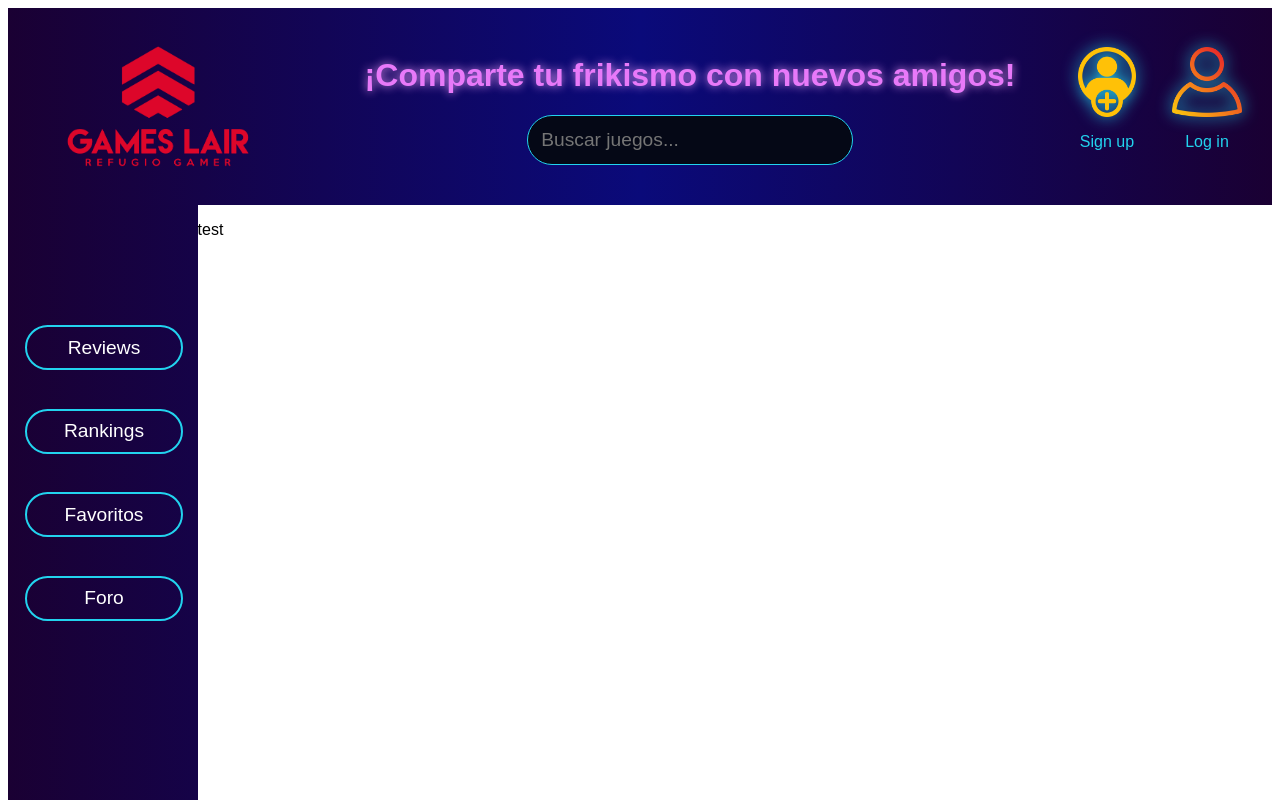
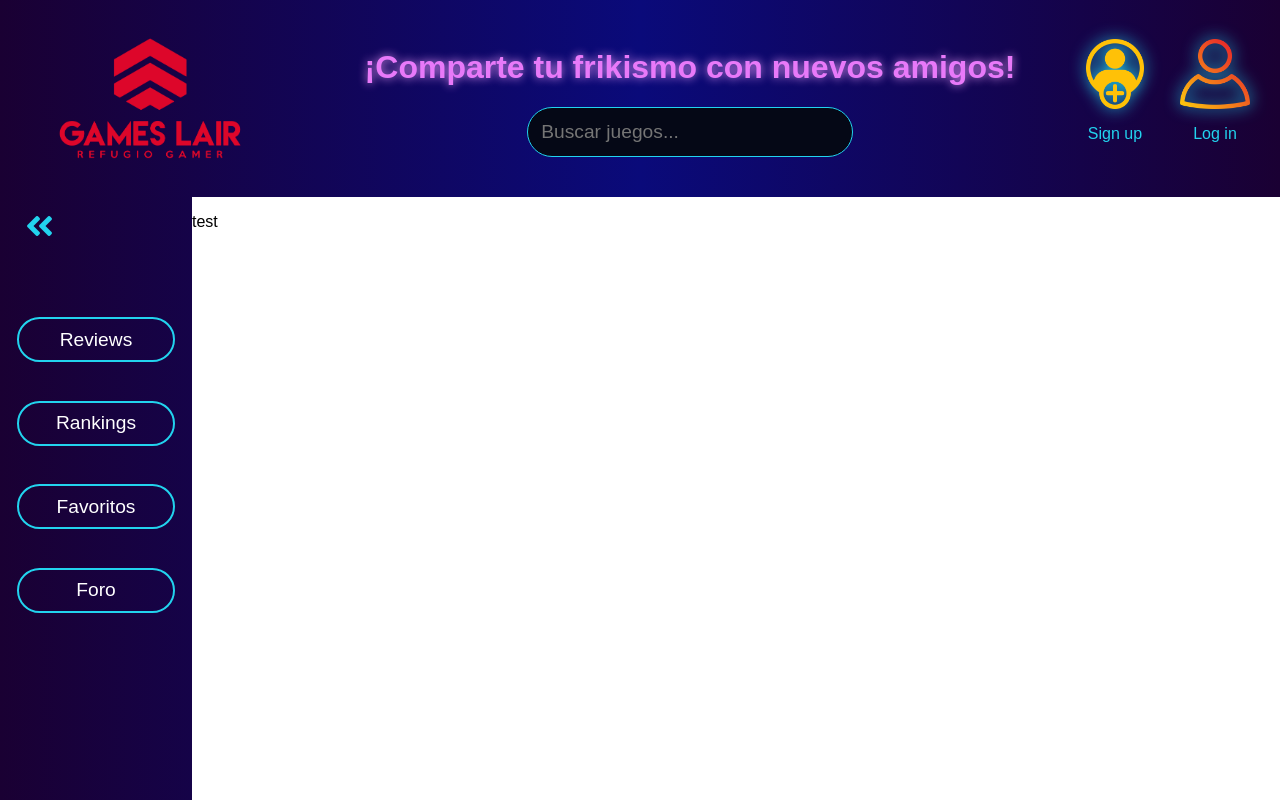
Before and after one commit to Frandaby/GamesLair, a React (Vite) app in the folder client/: page /favoritos in a window 1280 px wide. Shown: the top 800 px of the page. Built offline with nearby package versions, Linux system fonts and the light colour scheme; a web font is replaced by a local one.

Commit message:
FEAT: Added functional toggle to sidebar with the CSS. Added the heart(favorite) to each game card, and works separately

```diff
--- a/client/index.html
+++ b/client/index.html
@@ -9,9 +9,18 @@
       href="https://fonts.googleapis.com/css2?family=Science+Gothic:wght@100..900&display=swap"
       rel="stylesheet"
     />
+    <link
+      rel="stylesheet"
+      href="https://cdnjs.cloudflare.com/ajax/libs/font-awesome/5.15.4/css/all.min.css"
+    />
     <meta name="viewport" content="width=device-width, initial-scale=1.0" />
-    <title>gameslair</title>
+    <title>GamesLair</title>
   </head>
+  <style>
+    body {
+      margin: 0;
+    }
+  </style>
   <body>
     <div id="root"></div>
     <script type="module" src="/src/main.jsx"></script>
--- a/client/src/App.jsx
+++ b/client/src/App.jsx
@@ -7,15 +7,16 @@ import { BrowserRouter as Router, Routes, Route } from "react-router-dom";
 
 function App() {
   const [query, setQuery] = useState("");
+  const [toggle, setToggle] = useState(true);
 
   return (
     <>
       <Router>
         <Header setQuery={setQuery} />
         <div id="main-body">
-          <Sidebar />
+          <Sidebar toggle={toggle} setToggle={setToggle} />
           <Routes>
-            <Route path="/" element={<Games query={query} />} />
+            <Route path="/" element={<Games query={query} toggle={toggle} />} />
             <Route path="/reviews" element={<p>test</p>} />
             <Route path="/rankings" element={<p>test</p>} />
             <Route path="/favoritos" element={<p>test</p>} />
--- a/client/src/css/Games.css
+++ b/client/src/css/Games.css
@@ -26,6 +26,12 @@
 #main-page {
   background-color: #020617;
   width: 85%;
+  transition: width 0.3s ease;
+}
+
+.expanded {
+  width: 100% !important;
+  transition: width 0.3s ease;
 }
 
 .game-image {
@@ -121,3 +127,21 @@
   padding-bottom: 5%;
   font-size: larger;
 }
+
+.fas-fa-heart {
+  color: red;
+  font-size: larger;
+}
+
+.fas-fa-heart:hover {
+  cursor: pointer;
+}
+
+.far-fa-heart {
+  font-size: larger;
+}
+
+.far-fa-heart:hover {
+  color: red;
+  cursor: pointer;
+}
--- a/client/src/css/Sidebar.css
+++ b/client/src/css/Sidebar.css
@@ -1,5 +1,6 @@
 #sidebar {
   width: 15%;
+  transition: width 0.3s ease;
   background: linear-gradient(90deg, #1a0033, #150348);
   color: white;
   font-size: larger;
@@ -23,6 +24,9 @@
   border-radius: 100px;
   text-align: center;
   padding: 5% 0;
+  opacity: 1;
+  transition: opacity 0.3s ease;
+  transition-delay: 0.175s;
 }
 
 .nav-element:hover {
@@ -30,3 +34,27 @@
   background-color: #22d3ee;
   color: #050816;
 }
+
+.fas-fa-angle-double {
+  position: fixed;
+  margin: 1% 0 0 2%;
+  font-size: xx-large;
+  color: #22d3ee;
+  z-index: 99;
+}
+
+.fas-fa-angle-double:hover {
+  cursor: pointer;
+  color: white;
+}
+
+.collapsed {
+  width: 0 !important;
+  transition: width 0.3s ease;
+}
+
+.element-collapsed {
+  opacity: 0;
+  pointer-events: none;
+  transition: opacity 0.1s ease;
+}
--- a/client/src/elements/Games.jsx
+++ b/client/src/elements/Games.jsx
@@ -1,13 +1,14 @@
 import "../css/Games.css";
 import { useState, useEffect } from "react";
 
-function Games({ query }) {
+function Games({ query, toggle }) {
   const [platforms, setPlatforms] = useState([]);
   const [genres, setGenres] = useState([]);
   const [games, setGames] = useState([]);
   const [order, setOrder] = useState("");
   const [platform, setPlatform] = useState("");
   const [genre, setGenre] = useState("");
+  const [faves, setFaves] = useState({});
 
   useEffect(() => {
     fetch("http://localhost:5000/api/genres")
@@ -79,7 +80,6 @@ function Games({ query }) {
   // TO DO: Simplify these functions into one:
   const handleOrder = (e) => {
     const orderValue = e.target.value;
-    console.log(orderValue);
     setOrder(orderValue);
   };
   const handleGenre = (e) => {
@@ -90,9 +90,15 @@ function Games({ query }) {
     const platformValue = e.target.value;
     setPlatform(platformValue);
   };
+  const handleFav = (fav) => {
+    setFaves((currentState) => ({
+      ...currentState,
+      [fav]: !currentState[fav],
+    }));
+  };
   return (
     <>
-      <div id="main-page">
+      <div id="main-page" class={toggle ? "" : "expanded"}>
         <div id="filter-container">
           <div class="filters">
             <label class="filter-label" for="order">
@@ -147,6 +153,15 @@ function Games({ query }) {
                   {/*La función slice elimina los caracteres no incluidos (en este caso solo deja los 5 primeros, el año) */}
                 </p>
                 <button class="game-button">Ver ficha</button>
+                <i
+                  key={game.id}
+                  onClick={() => handleFav(game.id)}
+                  class={
+                    faves[game.id]
+                      ? "fas fa-heart fas-fa-heart"
+                      : "far fa-heart far-fa-heart"
+                  }
+                ></i>
               </div>
             </div>
           ))}
--- a/client/src/elements/Sidebar.jsx
+++ b/client/src/elements/Sidebar.jsx
@@ -1,14 +1,25 @@
 import "../css/Sidebar.css";
 import { useNavigate } from "react-router-dom";
 
-function Sidebar() {
+function Sidebar({ toggle, setToggle }) {
   const navigate = useNavigate();
+  const handleToggle = () => {
+    setToggle(!toggle);
+  };
   return (
     <>
-      <div id="sidebar">
-        <ul id="nav-list">
+      <div id="sidebar" class={toggle ? "" : "collapsed"}>
+        <i
+          onClick={handleToggle}
+          class={
+            toggle
+              ? "fas fa-angle-double-left fas-fa-angle-double"
+              : "fas fa-angle-double-right fas-fa-angle-double"
+          }
+        ></i>
+        <ul id="nav-list" class={toggle ? "" : "collapsed"}>
           <li
-            class="nav-element"
+            class={`nav-element ${toggle ? "" : "element-collapsed"}`}
             onClick={() => {
               navigate("/reviews");
             }}
@@ -16,7 +27,7 @@ function Sidebar() {
             Reviews
           </li>
           <li
-            class="nav-element"
+            class={`nav-element ${toggle ? "" : "element-collapsed"}`}
             onClick={() => {
               navigate("/rankings");
             }}
@@ -24,7 +35,7 @@ function Sidebar() {
             Rankings
           </li>
           <li
-            class="nav-element"
+            class={`nav-element ${toggle ? "" : "element-collapsed"}`}
             onClick={() => {
               navigate("/favoritos");
             }}
@@ -32,7 +43,7 @@ function Sidebar() {
             Favoritos
           </li>
           <li
-            class="nav-element"
+            class={`nav-element ${toggle ? "" : "element-collapsed"}`}
             onClick={() => {
               navigate("/foro");
             }}
```
